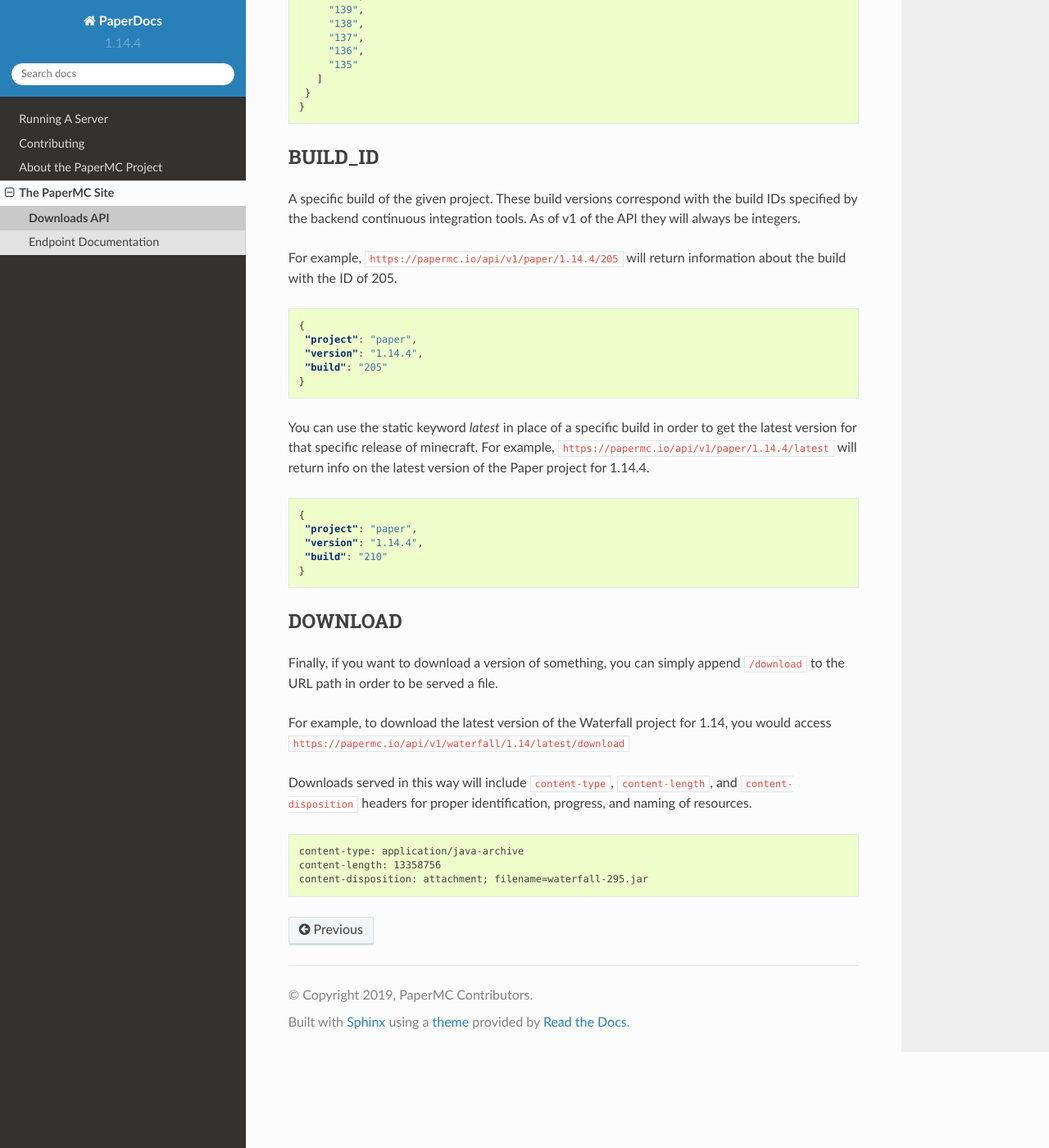
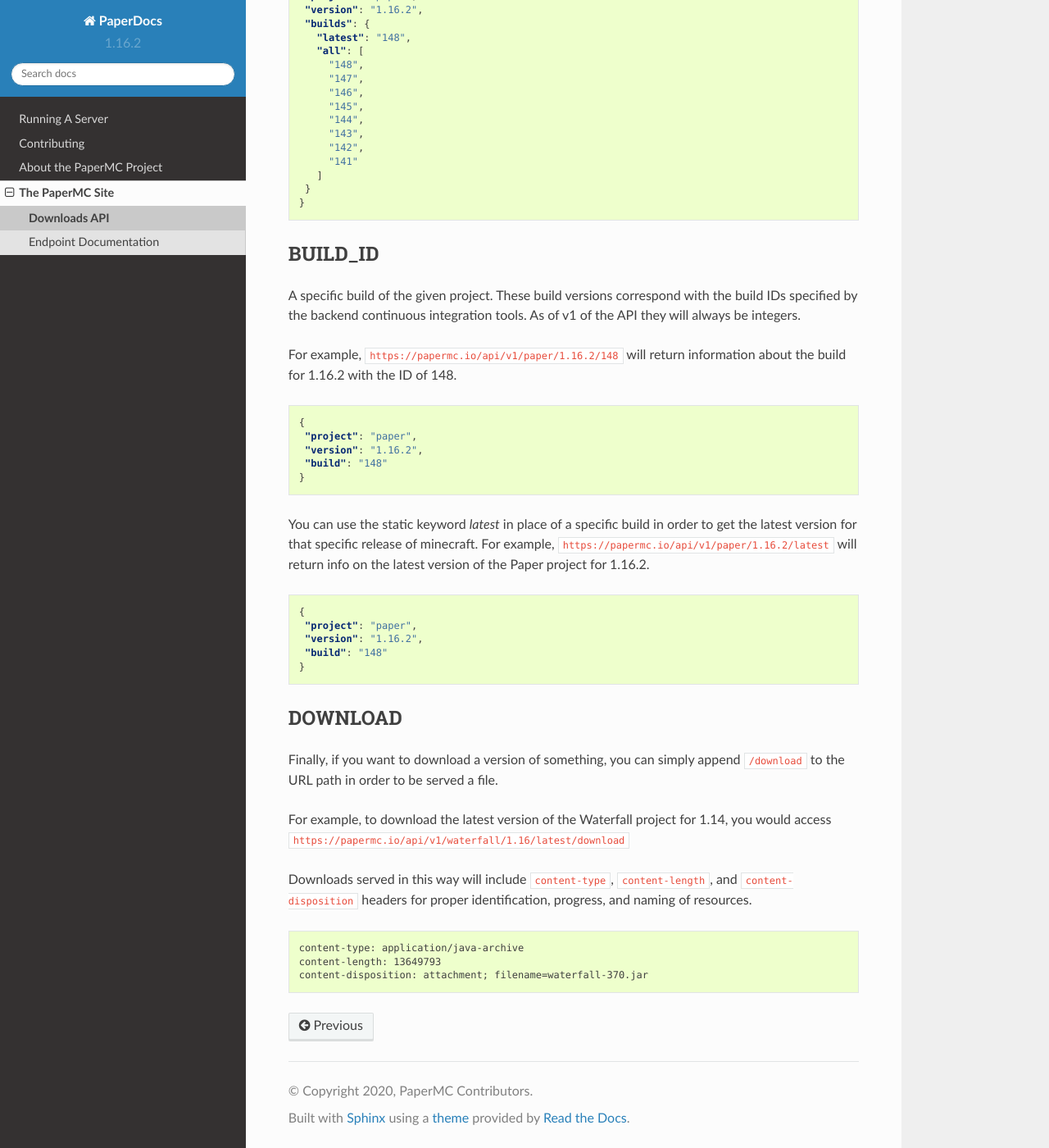
Before and after one commit to PaperMC/PaperDocs, a Sphinx documentation site: the page built from source/site/api.rst, in a window 1280 px wide and 1400 px high, scrolled down 2917 px. Shown: the whole window at 82% size. Built offline with Sphinx 7.4.7 and the Read the Docs theme 2.0.0, drawn with Linux system fonts in a browser that asks for light colours; some of the changed text lies outside the part shown.

Commit message:
Update 1.14.4 to 1.16.2 * Change config to reflect new version * Update API sample routes with updated data

```diff
--- a/source/conf.py
+++ b/source/conf.py
@@ -52,7 +52,7 @@
 
 # General information about the project.
 project = u'PaperDocs'
-copyright = u'2019, PaperMC Contributors'
+copyright = u'2020, PaperMC Contributors'
 author = u'PaperMC Team'
 
 # The version info for the project you're documenting, acts as replacement for
@@ -61,9 +61,9 @@
 #
 # The short X.Y version.
 # should match last MC version the docs were updated for
-version = u'1.14.4'
+version = u'1.16.2'
 # The full version, including alpha/beta/rc tags.
-release = u'1.14.4'
+release = u'1.16.2'
 
 # The language for content autogenerated by Sphinx. Refer to documentation
 # for a list of supported languages.
--- a/source/site/api.rst
+++ b/source/site/api.rst
@@ -17,11 +17,11 @@
 
 I just want to download the latest jar
 --------------------------------------
-To download the latest jar, simply connect to `<https://papermc.io/api/v1/paper/1.14.4/latest/download>`__
+To download the latest jar, simply connect to `<https://papermc.io/api/v1/paper/1.16.2/latest/download>`__
 
 If you're looking for Waterfall or Travertine, their name can be used in place
 of `paper` as either `waterfall` or `travertine`. Specific versions can also be
-used by replacing `1.14.4` with `1.12.2` or another version. For additional
+used by replacing `1.16.2` with `1.12.2` or another version. For additional
 information about available endpoints, projects, and versions, please read
 further below.
 
@@ -67,6 +67,9 @@
  {
   "project": "waterfall",
   "versions": [
+   "1.16",
+   "1.15",
+   "1.14",
    "1.13",
    "1.12",
    "1.11"
@@ -102,6 +105,11 @@
  {
   "project": "paper",
   "versions": [
+    "1.16.2",
+    "1.16.1",
+    "1.15.2",
+    "1.15.1",
+    "1.15",
     "1.14.4",
     "1.14.3",
     "1.14.2",
@@ -122,26 +130,25 @@
  }
 
 These versions correspond to the version of Minecraft the software is targeting.
-For example, ``https://papermc.io/api/v1/paper/1.14.4`` will return all build IDs
-targeting the 1.13.2 version of Minecraft.
+For example, ``https://papermc.io/api/v1/paper/1.16.2`` will return all build IDs
+targeting the 1.16.2 version of Minecraft.
 
 .. code-block:: json
 
  {
   "project": "paper",
-  "version": "1.14.4",
+  "version": "1.16.2",
   "builds": {
-    "latest": "210",
+    "latest": "148",
     "all": [
-      "210",
-      "209",
-       ,,,
-      "140",
-      "139",
-      "138",
-      "137",
-      "136",
-      "135"
+      "148",
+      "147",
+      "146",
+      "145",
+      "144",
+      "143",
+      "142",
+      "141"
     ]
   }
  }
@@ -152,28 +159,28 @@
 with the build IDs specified by the backend continuous integration tools. As of
 v1 of the API they will always be integers.
 
-For example, ``https://papermc.io/api/v1/paper/1.14.4/205`` will return
-information about the build with the ID of 205.
+For example, ``https://papermc.io/api/v1/paper/1.16.2/148`` will return
+information about the build for 1.16.2 with the ID of 148.
 
 .. code-block:: json
 
  {
   "project": "paper",
-  "version": "1.14.4",
-  "build": "205"
+  "version": "1.16.2",
+  "build": "148"
  }
 
 You can use the static keyword `latest` in place of a specific build in order to
 get the latest version for that specific release of minecraft.
-For example, ``https://papermc.io/api/v1/paper/1.14.4/latest`` will return info
-on the latest version of the Paper project for 1.14.4.
+For example, ``https://papermc.io/api/v1/paper/1.16.2/latest`` will return info
+on the latest version of the Paper project for 1.16.2.
 
 .. code-block:: json
 
  {
   "project": "paper",
-  "version": "1.14.4",
-  "build": "210"
+  "version": "1.16.2",
+  "build": "148"
  }
 
 DOWNLOAD
@@ -182,7 +189,7 @@
 ``/download`` to the URL path in order to be served a file.
 
 For example, to download the latest version of the Waterfall project for 1.14,
-you would access ``https://papermc.io/api/v1/waterfall/1.14/latest/download``
+you would access ``https://papermc.io/api/v1/waterfall/1.16/latest/download``
 
 Downloads served in this way will include ``content-type``, ``content-length``,
 and ``content-disposition`` headers for proper identification, progress, and
@@ -191,5 +198,5 @@
 .. code-block:: text
 
     content-type: application/java-archive
-    content-length: 13358756
-    content-disposition: attachment; filename=waterfall-295.jar
+    content-length: 13649793
+    content-disposition: attachment; filename=waterfall-370.jar
```
Also changed, not shown: other parts of source/site/api.rst (+2 -2 lines).
